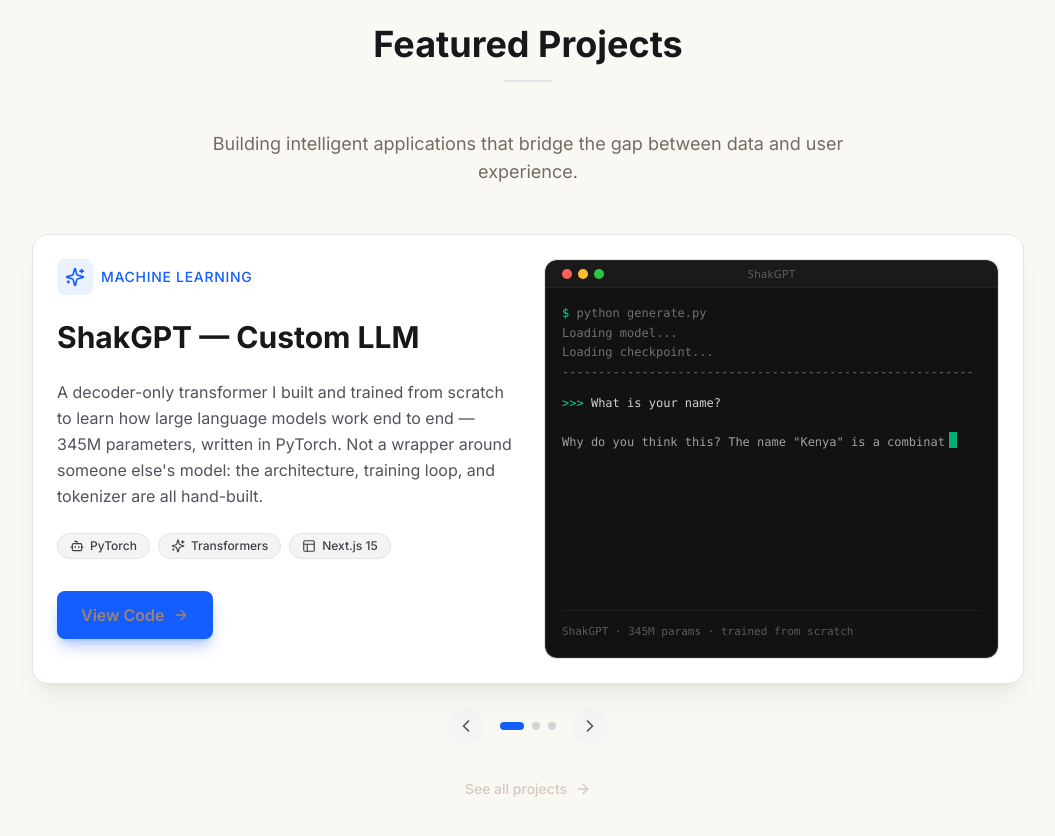
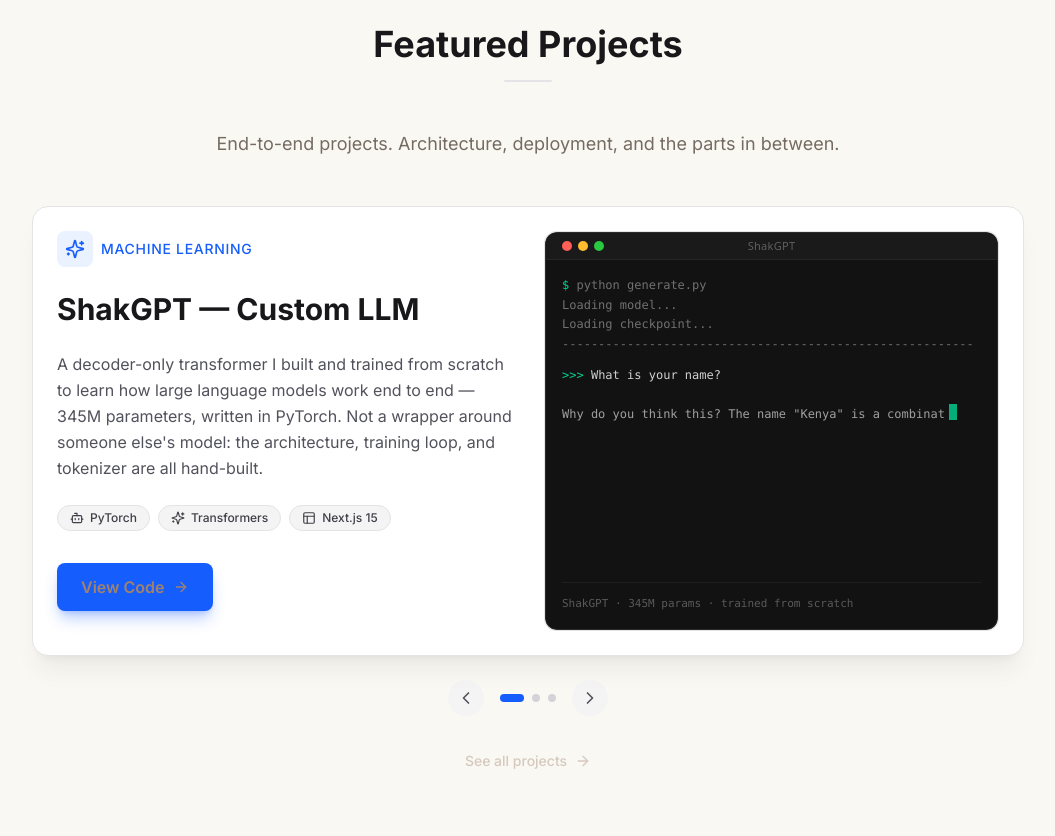
Before and after one commit to vaishakkmenon/vaishakmenon, a Next.js app: page / in a window 1280 px wide. Shown: the part 1500-2336 px from the top of the page, without its empty margins (112-1167 px from the left). Built offline with nearby package versions, Linux system fonts and the light colour scheme.

Commit message:
updated description line for featured projects

```diff
--- a/src/components/sections/ProjectsSection.tsx
+++ b/src/components/sections/ProjectsSection.tsx
@@ -33,7 +33,7 @@ export function ProjectsSection(): React.ReactElement {
                     className="mb-12 text-center"
                 >
                     <p className="text-lg opacity-70 max-w-2xl mx-auto">
-                        Building intelligent applications that bridge the gap between data and user experience.
+                        End-to-end projects. Architecture, deployment, and the parts in between.
                     </p>
                 </motion.div>
 
```
